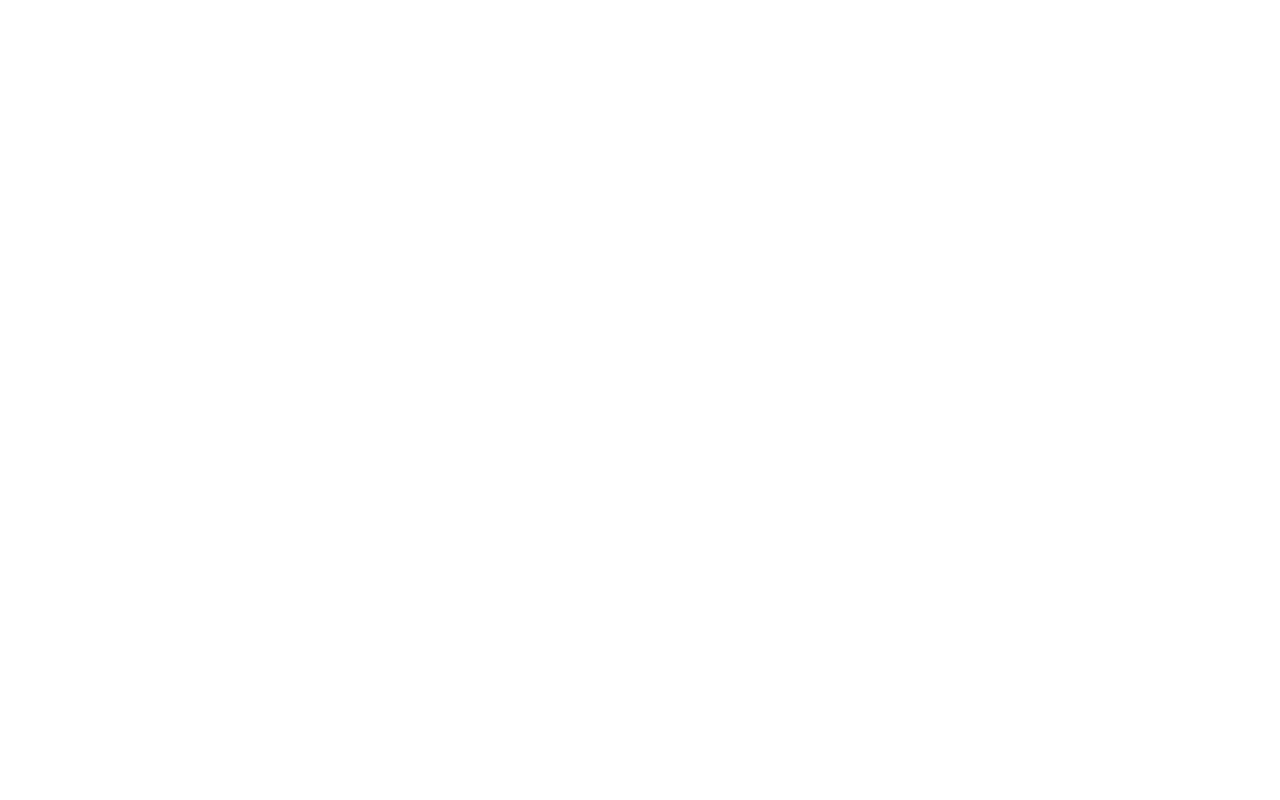
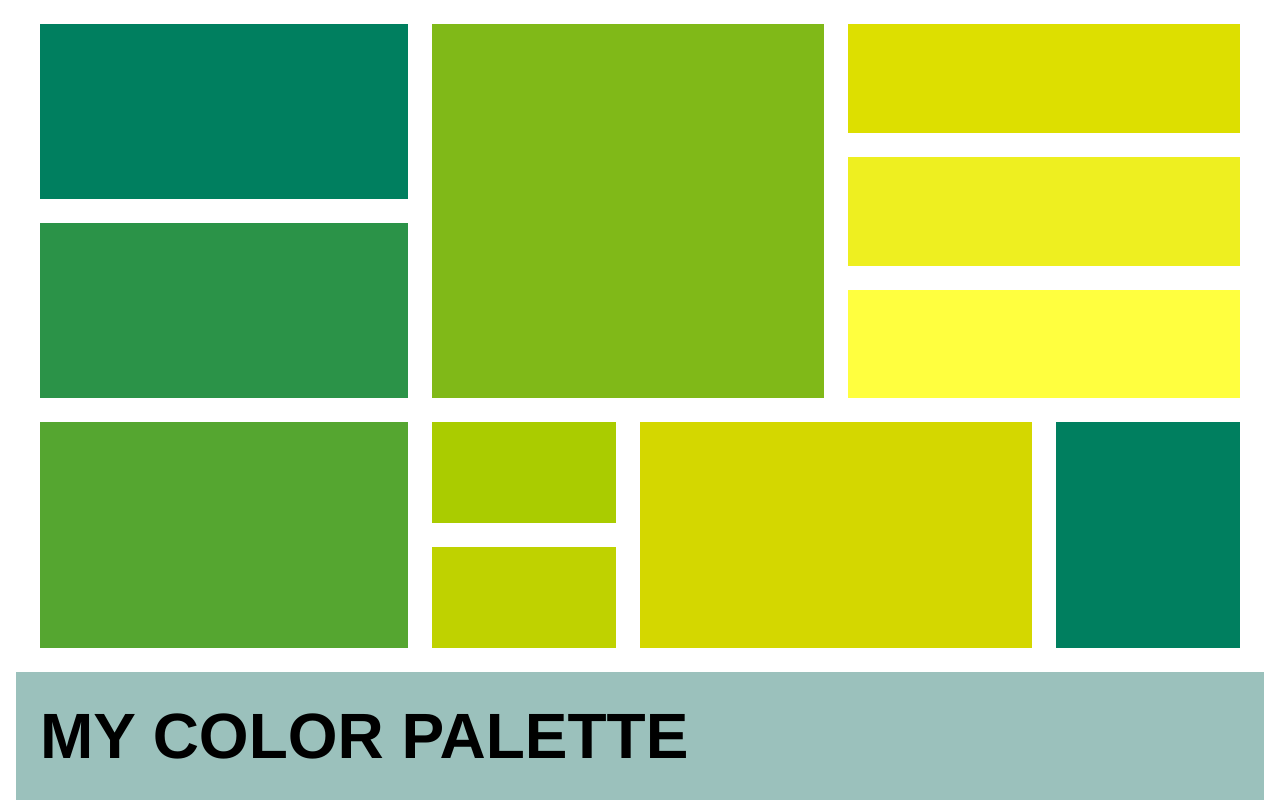
Before and after one commit to Remedeae/assignment-10-grid, a plain HTML site: page index.html in a window 1280 px wide. Drawn offline with Linux system fonts and the light colour scheme.

Commit message:
content and grid layout added

```diff
--- a/index.html
+++ b/index.html
@@ -8,6 +8,26 @@
     <link rel="stylesheet" href="styles/styles.css">
 </head>
 <body>
+    <div class="grid-container">
+        <div class="fig1-a"></div>
+        <div class="fig1-b"></div>
+        <div class="fig1-c"></div>
+        <div class="fig2-a"></div>
+        <div class="fig2-b"></div>
+        <div class="fig2-c"></div>
+        <div class="fig2-bc"></div>
+        <div class="fig3-abc">
+            <div class="fig3-a"></div>
+            <div class="fig3-b"></div>
+            <div class="fig3-c"></div>
+        </div>
+        <div class="fig3-d"></div>
+    </div>
+    <div class="titel">
+        <div>
+            <p> MY COLOR PALETTE</p>
+        </div>
+    </div>
 
 </body>
 </html>
--- a/styles/styles.css
+++ b/styles/styles.css
@@ -0,0 +1,81 @@
+body {
+    display: flex;
+    flex-direction: column;
+    align-items: center;
+}
+.grid-container {
+    display: grid;
+    grid-template: 2fr 1fr 1fr repeat(3, 2fr)/ 2fr repeat(4, 1fr);
+    grid-gap: 3vh;
+    padding: 3vh;
+    height: 84vh;
+    width: 156vh;
+}
+.fig1-a {
+    grid-area: 1 / 1 / 3 / 2;
+    background-color: #007f5f;
+}
+.fig1-b {
+    grid-area: 3 / 1/ 5 / 2;
+    background-color: #2b9348;
+}
+.fig1-c {
+    grid-area: 5 / 1 / 7 / 2;
+    background-color: #55a630;
+}
+.fig2-a {
+    grid-area: 1 / 2 / 5 / 4;
+    background-color: #80b918;
+}
+.fig2-b {
+    grid-area: 5 / 2 / 6 / 3;
+    background-color: #aacc00;
+}
+.fig2-c {
+    grid-area: 6 / 2 / 7/ 3;
+    background-color: #bfd200;
+}
+.fig2-bc {
+    grid-area: 5 / 3 / 7 / 5;
+    background-color: #d4d700;
+}
+.fig3-abc {
+    grid-area: 1 / 4 / 5 / 6;
+    display: grid;
+    grid-template: repeat(3, 1fr) / 1fr;
+    grid-gap: 3vh;
+}
+.fig3-a {
+    grid-area: 1 / 1 / 2 / 2;
+    background-color: #dddf00;
+}
+.fig3-b {
+    grid-area: 2 / 1 / 3 / 2;
+    background-color: #eeef20;
+}
+.fig3-c {
+    grid-area: 3 / 1 / 4 / 2;
+    background-color: #ffff3f;
+}
+.fig3-d {
+    grid-area: 5 / 5 / 7 / 6;
+    background-color: #007f5f;
+}
+
+.titel {
+    display: grid;
+    grid-template: 1fr / 1fr;
+    height: 16vh;
+    width: 156vh;
+}
+.titel > div {
+    display: flex;
+    align-items: center;
+    background-color: #9bc1bc;
+}
+p {
+    padding-left: 3vh;
+    font-size: 64px;
+    font-family: Helvetica;
+    font-weight: 700;
+}
```
